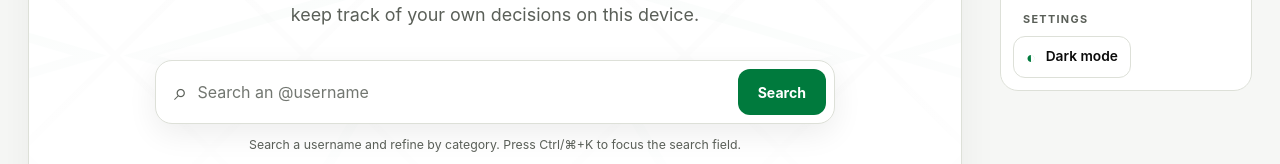
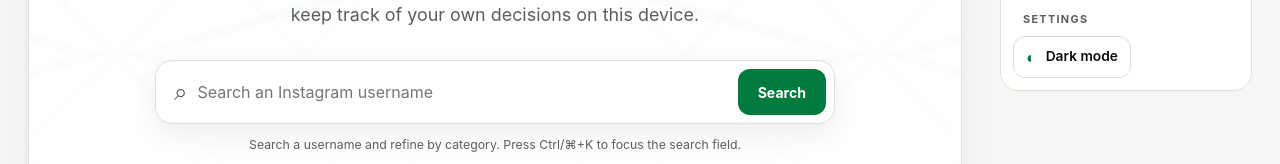
Before and after one commit to mohammedfarhannp/Sinwar-7, a React (Vite) app: page / in a window 1280 px wide. Shown: the part 442-606 px from the top of the page. Built offline with nearby package versions, Linux system fonts and the light colour scheme.

Commit message:
copy(search): clarify username search
Label search explicitly as an Instagram username lookup.

```diff
--- a/src/components/SearchBar.tsx
+++ b/src/components/SearchBar.tsx
@@ -27,7 +27,7 @@ export function SearchBar({
       role="search"
     >
       <label className="sr-only" htmlFor="account-search">
-        Search by username
+        Search Instagram usernames
       </label>
       <span className="search-icon" aria-hidden="true">
         ⌕
@@ -39,7 +39,7 @@ export function SearchBar({
         value={query}
         onChange={(event) => onQueryChange(event.target.value)}
         onKeyDown={handleKeyDown}
-        placeholder="Search an @username"
+        placeholder="Search an Instagram username"
         autoComplete="off"
         aria-keyshortcuts="Control+K Meta+K"
       />
```
